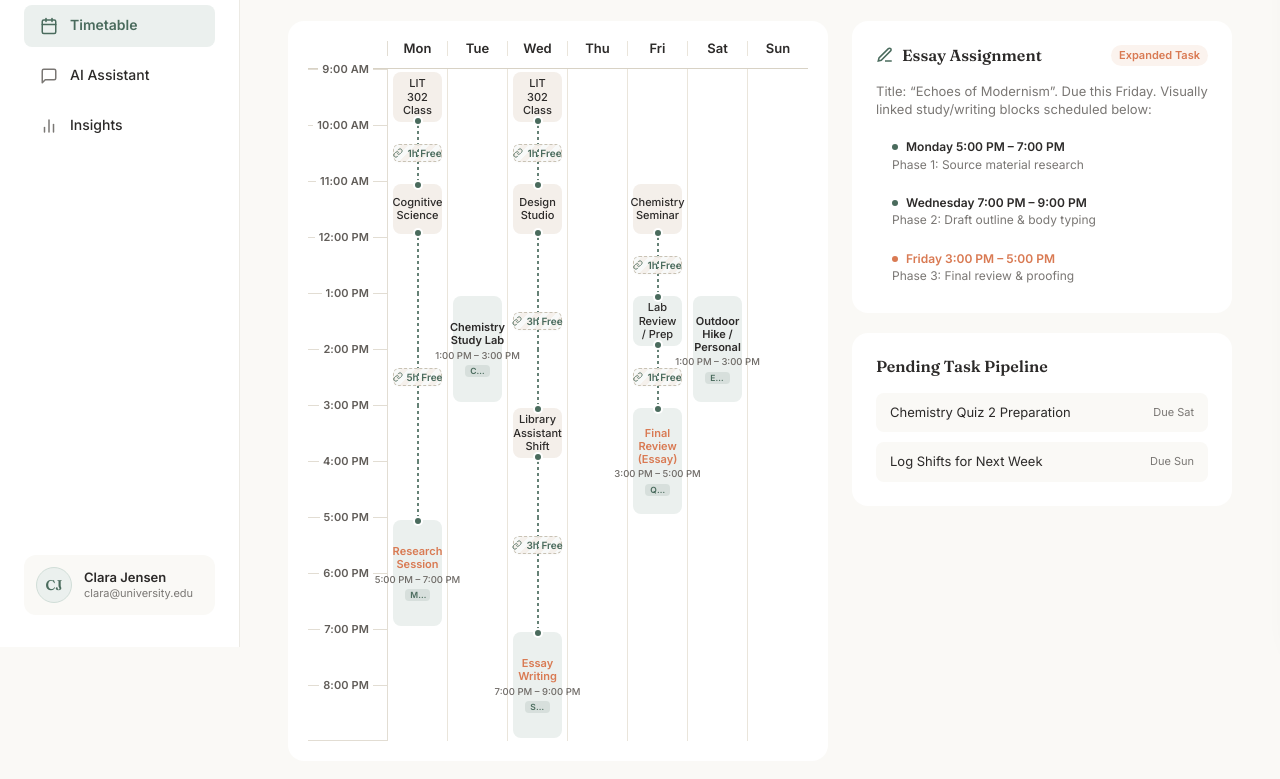
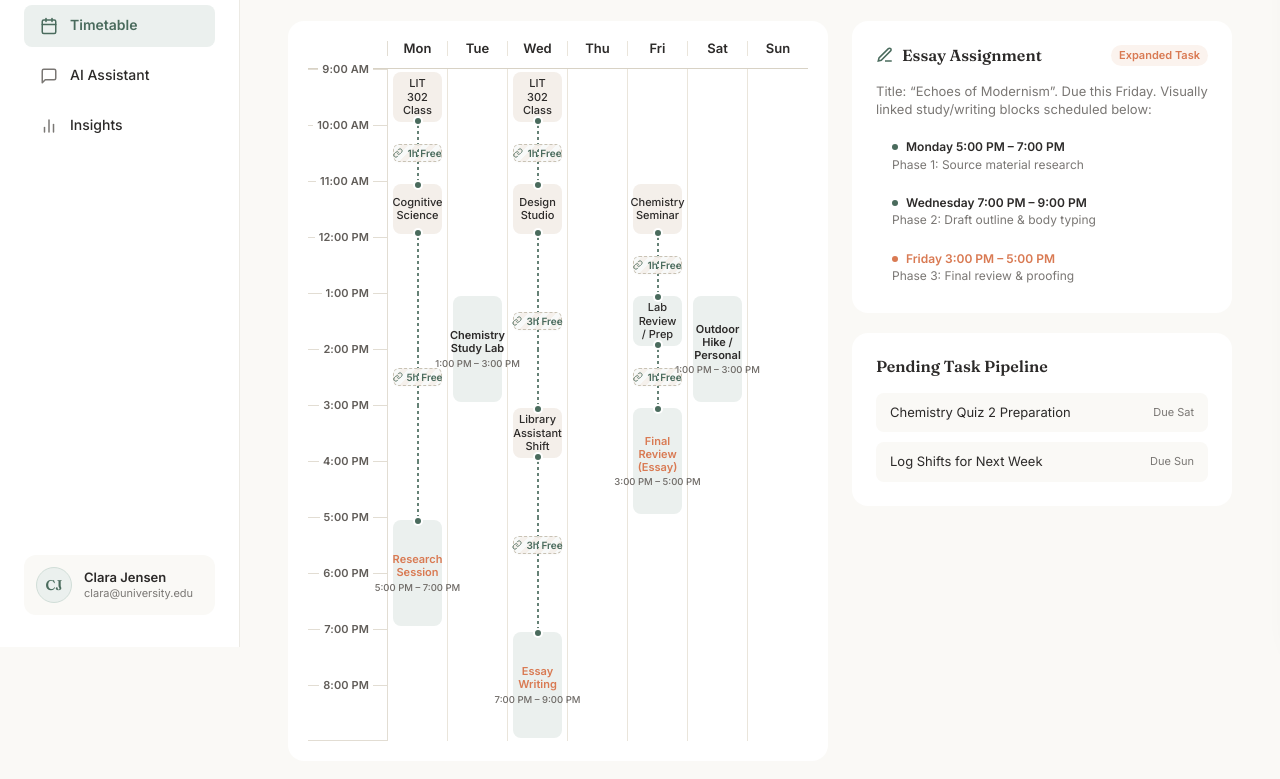
Before and after one commit to Qimmeh/DCSION3, a website: page frontend/timetable.html in a window 1280 px wide. Shown: the part 153-932 px from the top of the page. Drawn offline with Linux system fonts and the light colour scheme.

Commit message:
style(timetable): remove location pill from grid cards, retain solely in detail drawer

```diff
--- a/frontend/timetable.html
+++ b/frontend/timetable.html
@@ -2465,7 +2465,6 @@
 								<div class="card-multi-content">
 									<span class="grid-slot-text ${textHighlight}" style="font-weight:600;">${act.title}</span>
 									<span class="grid-slot-time-range">${formatHour(act.startHour)} &ndash; ${formatHour(act.startHour + act.duration)}</span>
-									${act.code || act.location ? `<span class="grid-slot-pill">${act.code || act.location}</span>` : ''}
 								</div>` : `
 								<span class="grid-slot-text ${textHighlight}">${act.title}</span>`}
 							</div>
```
